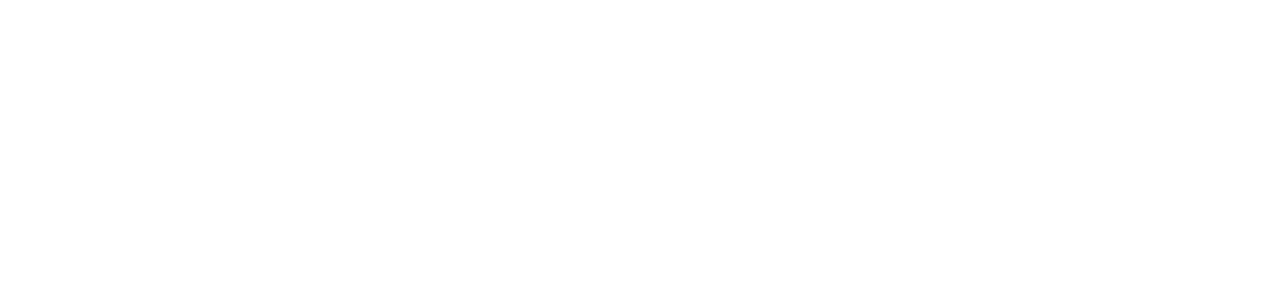
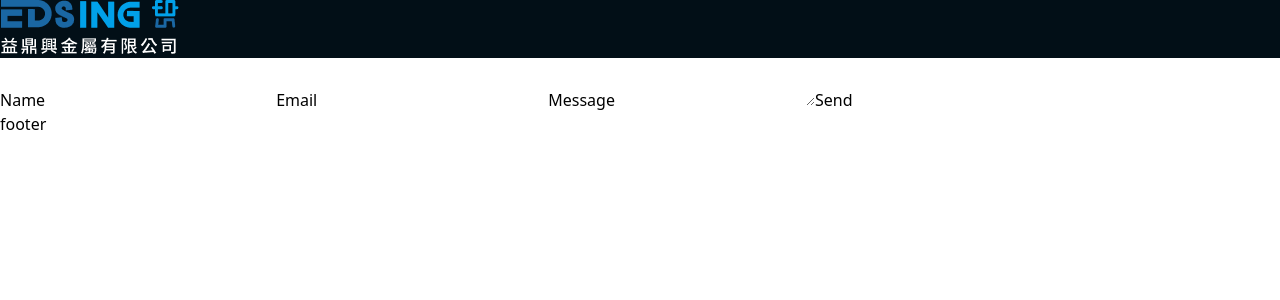
Before and after one commit to Occur55170/edsing, a Nuxt app: page /email in a window 1280 px wide. Before the commit this address had no page. Shown: the top 300 px of the page. Built offline with nearby package versions, Linux system fonts and the light colour scheme.

Commit message:
feat: install email

```diff
--- a/app.vue
+++ b/app.vue
@@ -1,5 +1,12 @@
 <template>
   <div>
+    <Header />
     <NuxtPage />
+    <Footer />
   </div>
 </template>
+
+<script setup>
+import Header from '~/components/Header.vue'
+import Footer from '~/components/Footer.vue'
+</script>
--- /dev/null
+++ b/components/Footer.vue
@@ -0,0 +1,5 @@
+<template>
+  <div>
+    footer
+  </div>
+</template>
--- /dev/null
+++ b/components/Header.vue
@@ -0,0 +1,11 @@
+<template>
+  <div class="header">
+    <img src="~/public/logo.png" alt="logo" />
+  </div>
+</template>
+
+<style scoped>
+.header{
+  background: #020F17
+}
+</style>
--- a/package.json
+++ b/package.json
@@ -11,6 +11,7 @@
     "lint": "eslint --ext .ts,.js,.vue ."
   },
   "dependencies": {
+    "@emailjs/browser": "^4.4.1",
     "nuxt": "^3.14.1592",
     "vue": "latest",
     "vue-router": "latest"
--- /dev/null
+++ b/pages/email.vue
@@ -0,0 +1,33 @@
+<template>
+  <form ref="form" @submit.prevent="sendEmail">
+    <label>Name</label>
+    <input type="text" name="user_name">
+    <label>Email</label>
+    <input type="email" name="user_email">
+    <label>Message</label>
+    <textarea name="message"></textarea>
+    <input type="submit" value="Send">
+  </form>
+</template>
+
+<script>
+import emailjs from '@emailjs/browser';
+
+export default {
+  methods: {
+    sendEmail() {
+      emailjs.sendForm('service_tp7qeh3', 'template_kug2a2a', this.$refs.form, {
+          publicKey: 'fL-vN95f6SYL7knPF',
+        })
+        .then(
+          () => {
+            console.log('SUCCESS!');
+          },
+          (error) => {
+            console.log('FAILED...', error.text);
+          },
+        );
+    },
+  },
+};
+</script>
--- a/pages/index.vue
+++ b/pages/index.vue
@@ -21,7 +21,7 @@
 }
 </script>
 
-<style lang="scss">
+<style lang="scss" scoped>
     /* Write scss here */
     div {
         color: red;
```
Also changed, not shown: public/logo.png (added), 1 other file (tests, documents, lock files or other folders).
